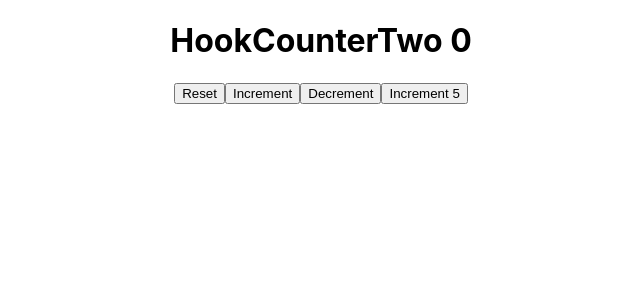
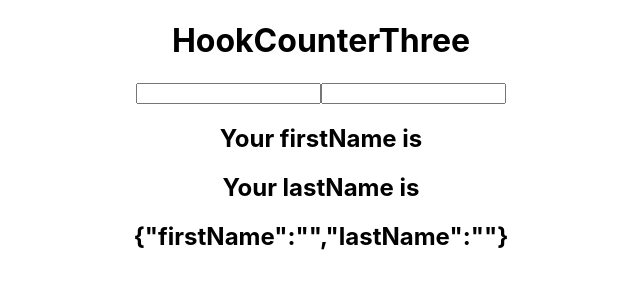
Before and after one commit to Mhdez221993/react-playground, a React (Create React App) app: page / in a window 1280 px wide. Shown: the top 300 px of the page, without its empty margins (319-959 px from the left). Built offline with nearby package versions, Linux system fonts and the light colour scheme.

Commit message:
Hook useState with objects

```diff
--- a/src/App.js
+++ b/src/App.js
@@ -1,14 +1,14 @@
 import './App.css';
 import './components/appStyle.css';
 
-import HookCounterTwo from './components/HookCounterTwo';
+import HookCounterThree from './components/HookCounterThree';
 import React from 'react';
 
 class App extends React.Component {
   render() {
     return (
       <div className="App">
-        <HookCounterTwo />
+        <HookCounterThree />
       </div>
     );
   }
--- /dev/null
+++ b/src/components/HookCounterThree.js
@@ -0,0 +1,29 @@
+import React, { useState } from 'react';
+
+const HookCounterThree = () => {
+  const [name, setName] = useState({firstName: '', lastName: ''})
+
+
+  return (
+    <div>
+      <h1>HookCounterThree</h1>
+      <form>
+        <input
+          type="text"
+          value={name.firstName}
+          onChange={(e) => setName({...name, firstName: e.target.value})} />
+
+        <input
+          type="text"
+          value={name.lastName}
+          onChange={(e) => setName({...name, lastName: e.target.value})}
+          />
+        <h2>Your firstName is {name.firstName}</h2>
+        <h2>Your lastName is {name.lastName}</h2>
+        <h2>{ JSON.stringify(name) }</h2>
+      </form>
+    </div>
+  );
+};
+
+export default HookCounterThree;
```
